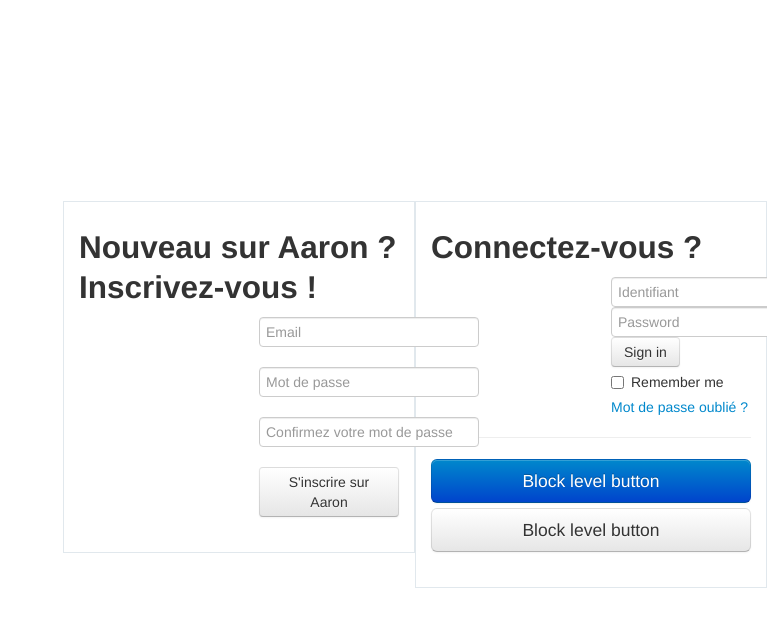
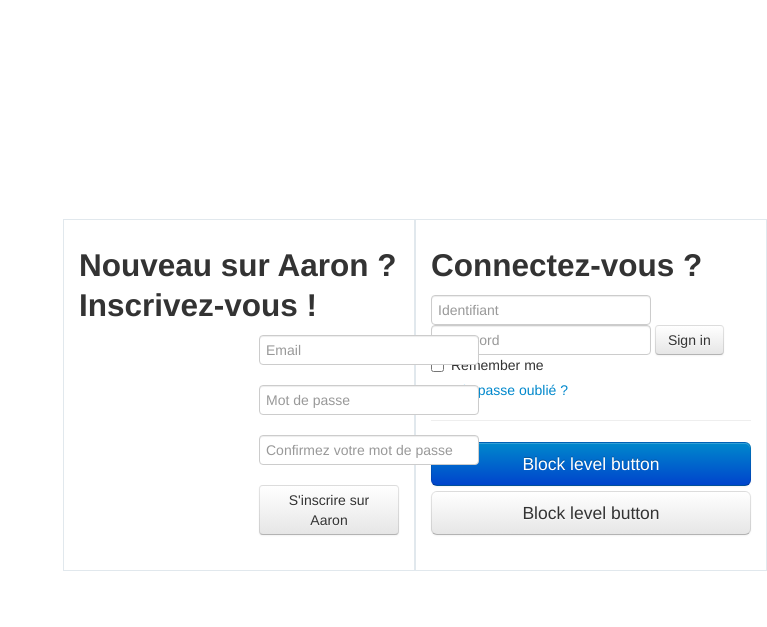
Before and after one commit to alexandre-le-borgne/-PHP-Framework, a PHP site: page / in a window 1280 px wide. Shown: the top 627 px of the page, without its empty margins (513-1280 px from the left). Run offline with PHP 8.4, Linux system fonts and the light colour scheme; some libraries are stand-ins or nearby versions.

Commit message:
login bootstrap

```diff
--- a/views/forms/loginForm.php
+++ b/views/forms/loginForm.php
@@ -6,24 +6,6 @@
  */
 ?>
 
-<!-- w=302, h=119 -->
-<!---->
-<!--            <input type="text" name="username" placeholder="Pseudonyme" required>-->
-<!--            <input type="password" name="password" placeholder="Mot de passe" required>-->
-<!--            <button type="submit" class="buttonSignup">Se connecter</button>-->
-<!---->
-<!---->
-<!--        <div class="rememberAndForgot">-->
-<!--            <label class="remember">-->
-<!--                <input type="checkbox" value="1" name="rememberMe">-->
-<!--                <span>Se souvenir de moi</span>-->
-<!--            </label>-->
-<!--            <span class="separator">·</span>-->
-<!--            <a class="forgot" href="./forgotForm.php">Mot de passe oublié ?</a>-->
-<!--        </div>-->
-<!---->
-<!--    </form>-->
-
 <div class="loginDiv">
 
     <h2>Connectez-vous ?</h2>
@@ -31,23 +13,13 @@
     <!--SIGN IN FORM-->
     <form class="form-horizontal" method="post" name="register">
         <!--USERNAME-->
-
-            <div class="controls">
         <input type="text" placeholder="Identifiant">
-            </div>
-            <div class="controls">
         <input type="password" id="inputPassword" placeholder="Password">
-            </div>
-            <div class="controls">
         <button type="submit" class="btn">Sign in</button>
-            </div>
-            <div class="controls">
         <label class="checkbox">
             <input type="checkbox"> Remember me
         </label>
         <a class="forgot" href="./forgotForm.php">Mot de passe oublié ?</a>
-            </div>
-
         <hr>
         <!--SOCIAL CONNECT-->
         <div class="socialConnect">
```
Lines whose indentation alone changed are shown as unchanged.
